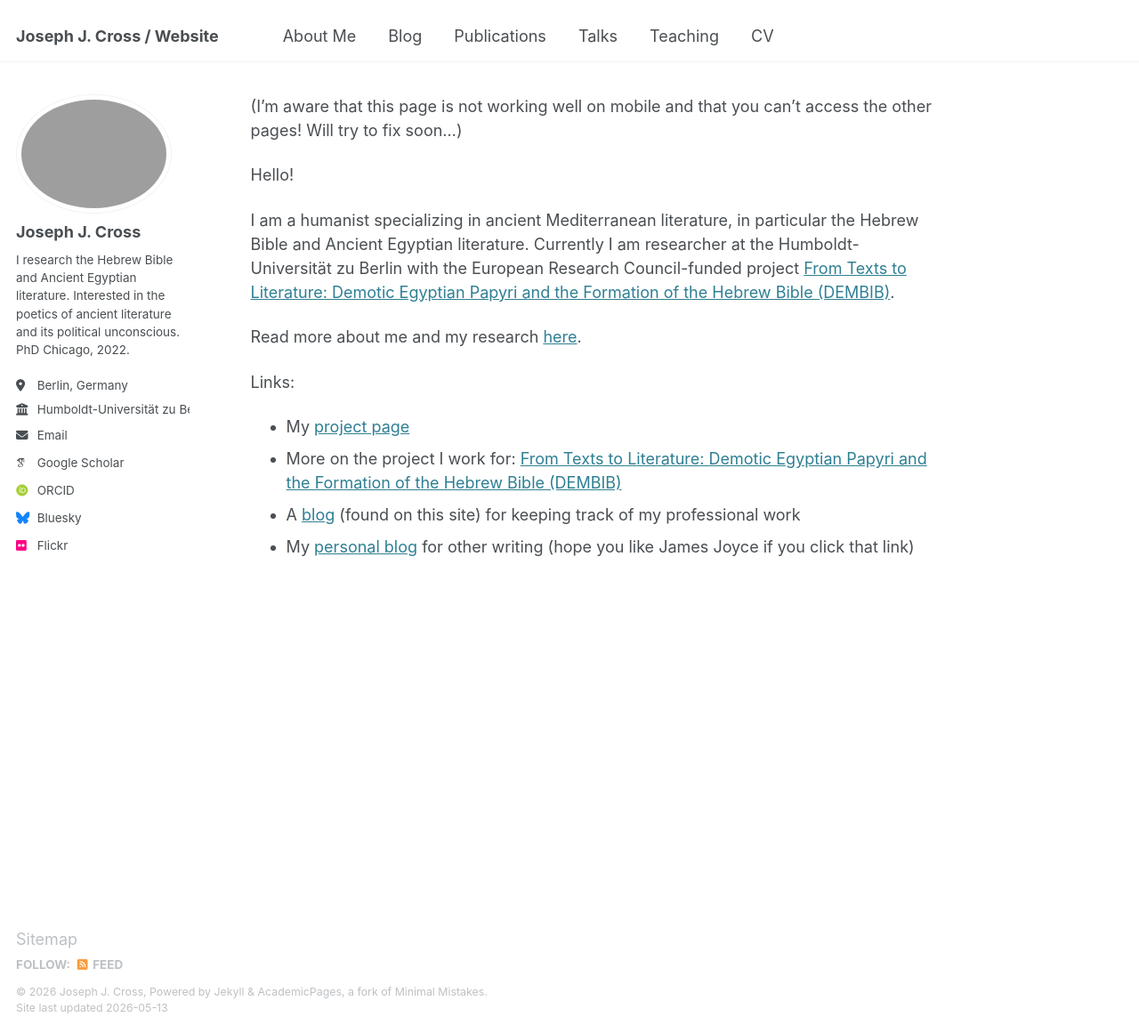
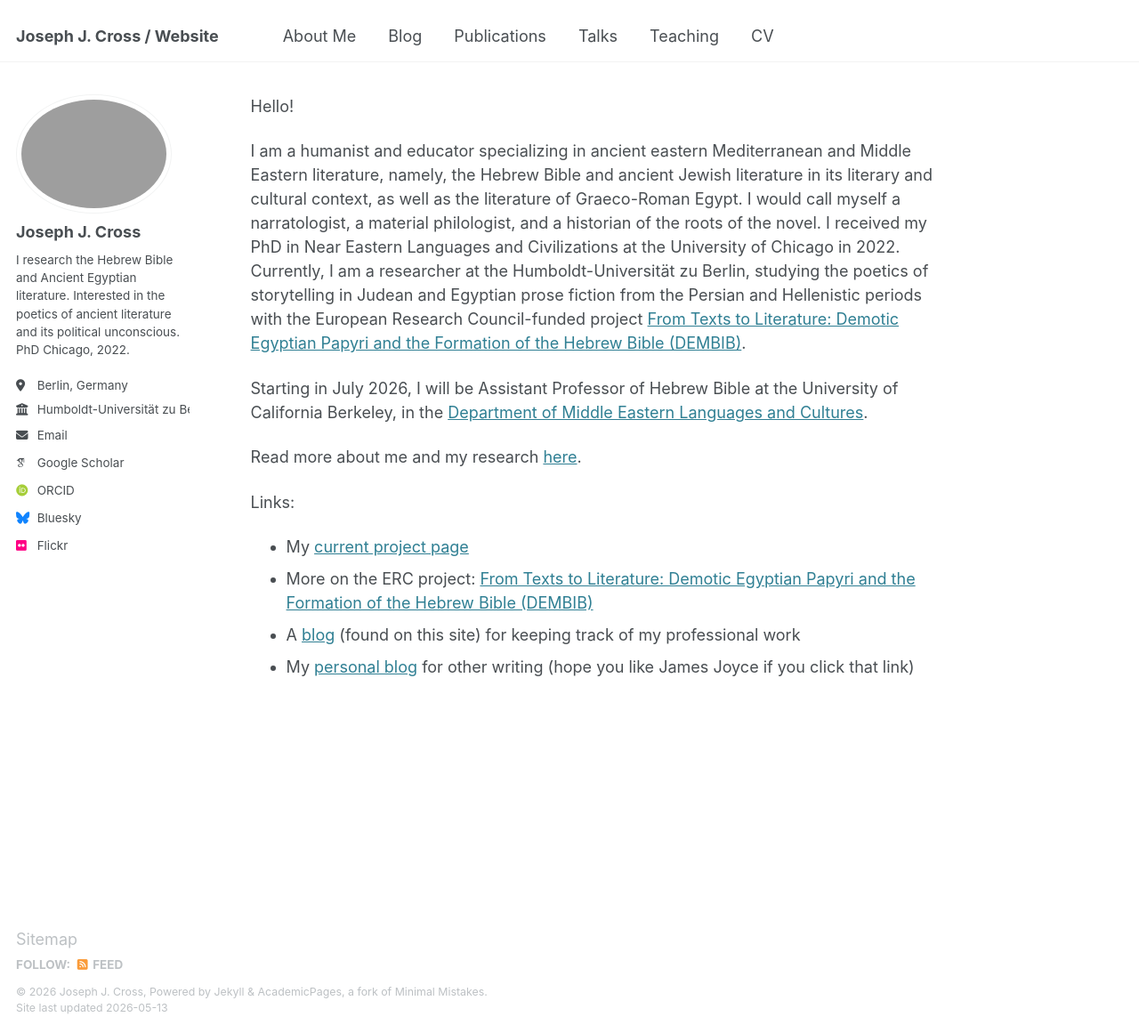
Before and after one commit to josephjcross/josephjcross.github.io, a Jekyll site: the page built from _pages/about.md, in a window 1280 px wide and 1161 px high. Shown: the whole window at 89% size. Built offline with Jekyll 4.4.1, drawn with Linux system fonts in a browser that asks for light colours; some web fonts are replaced.

Commit message:
Update about.md

```diff
--- a/_pages/about.md
+++ b/_pages/about.md
@@ -6,16 +6,16 @@ redirect_from:
   - /about.html
 ---
 
-(I'm aware that this page is not working well on mobile and that you can't access the other pages! Will try to fix soon...)
-
 Hello!
 
-I am a humanist specializing in ancient Mediterranean literature, in particular the Hebrew Bible and Ancient Egyptian literature. Currently I am researcher at the Humboldt-Universität zu Berlin with the European Research Council-funded project [From Texts to Literature: Demotic Egyptian Papyri and the Formation of the Hebrew Bible (DEMBIB)](https://www.theologie.hu-berlin.de/en/dembib/dembib).
+I am a humanist and educator specializing in ancient eastern Mediterranean and Middle Eastern literature, namely, the Hebrew Bible and ancient Jewish literature in its literary and cultural context, as well as the literature of Graeco-Roman Egypt. I would call myself a narratologist, a material philologist, and a historian of the roots of the novel. I received my PhD in Near Eastern Languages and Civilizations at the University of Chicago in 2022. Currently, I am a researcher at the Humboldt-Universität zu Berlin, studying the poetics of storytelling in Judean and Egyptian prose fiction from the Persian and Hellenistic periods with the European Research Council-funded project [From Texts to Literature: Demotic Egyptian Papyri and the Formation of the Hebrew Bible (DEMBIB)](https://www.theologie.hu-berlin.de/en/dembib/dembib).
+
+Starting in July 2026, I will be Assistant Professor of Hebrew Bible at the University of California Berkeley, in the [Department of Middle Eastern Languages and Cultures](https://melc.berkeley.edu/).
 
 Read more about me and my research [here](/aboutme).
 
 Links:
-* My [project page](https://www.theologie.hu-berlin.de/en/dembib/research-team/dr-joseph-cross)
-* More on the project I work for: [From Texts to Literature: Demotic Egyptian Papyri and the Formation of the Hebrew Bible (DEMBIB)](https://www.theologie.hu-berlin.de/en/dembib/dembib)
+* My [current project page](https://www.theologie.hu-berlin.de/en/dembib/research-team/dr-joseph-cross)
+* More on the ERC project: [From Texts to Literature: Demotic Egyptian Papyri and the Formation of the Hebrew Bible (DEMBIB)](https://www.theologie.hu-berlin.de/en/dembib/dembib)
 * A [blog](/year-archive/) (found on this site) for keeping track of my professional work
 * My [personal blog](https://theetym.blogspot.com/) for other writing (hope you like James Joyce if you click that link)
```
